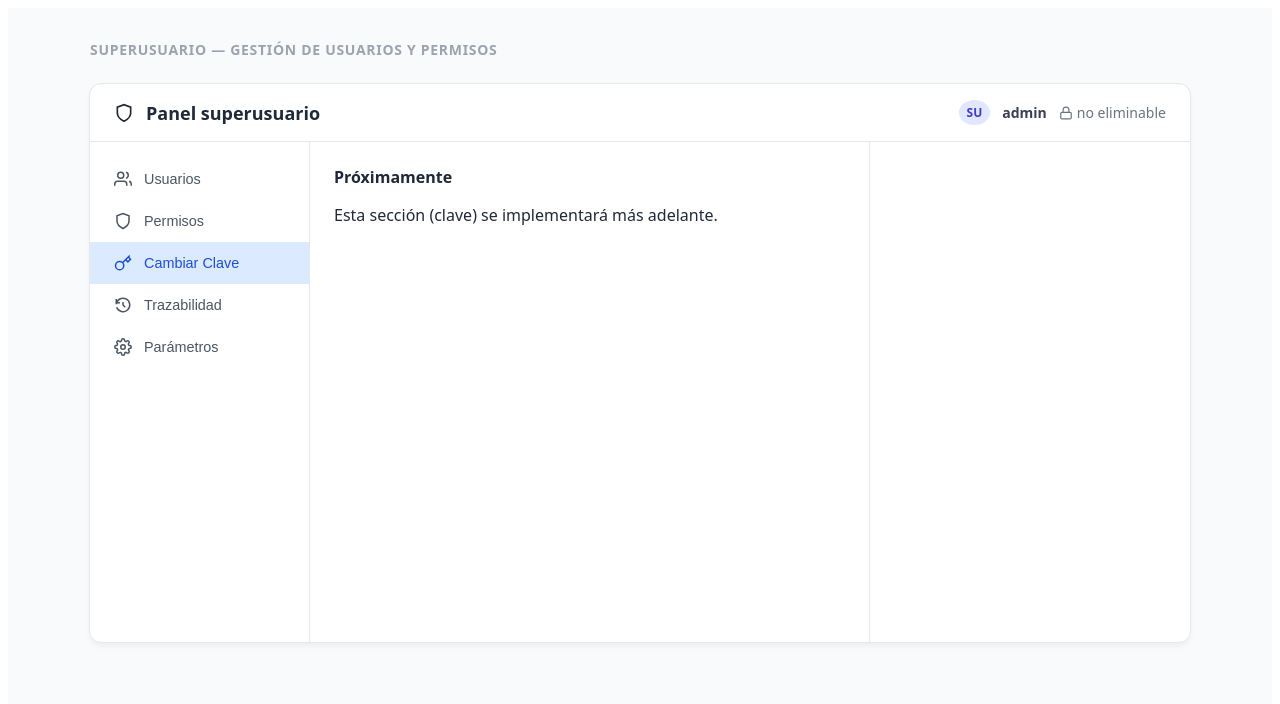
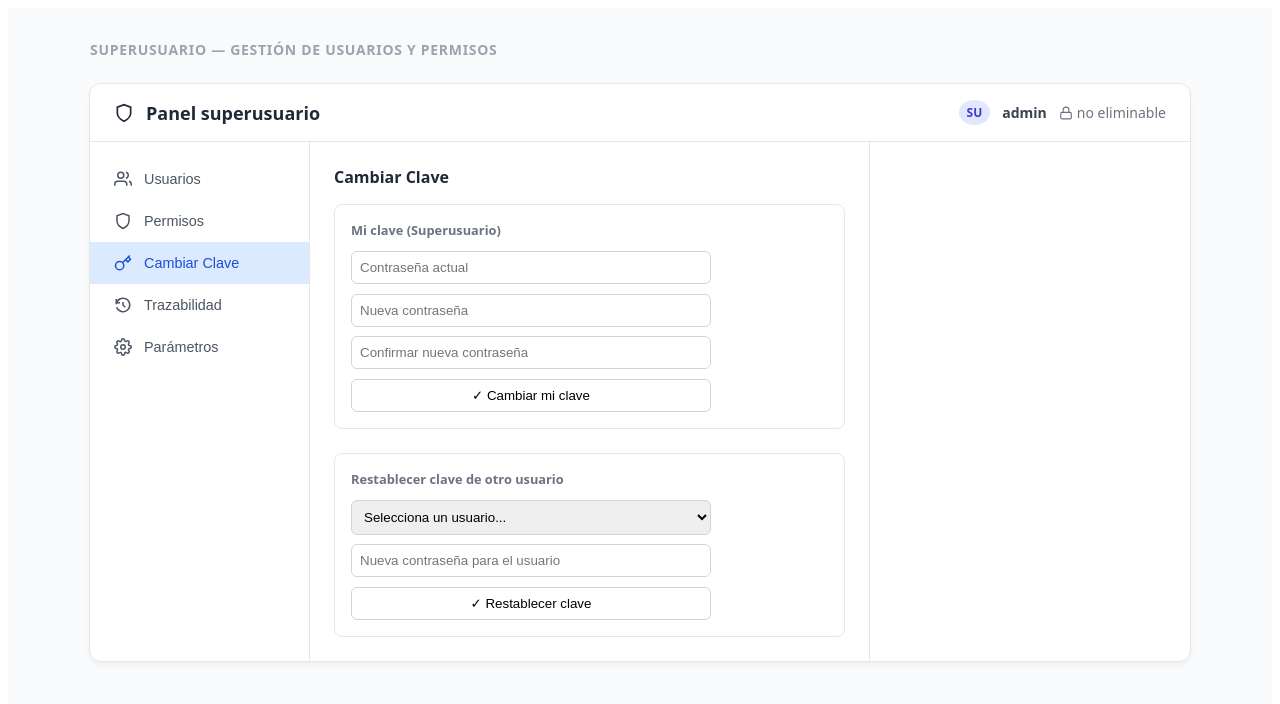
Before and after one commit to tiben10/front-end, a React (Vite) app: page /dashboard in a window 1280 px wide. Both pictures are taken after a click on the button "Cambiar Clave". Shown: the top 704 px of the page. Built offline with nearby package versions, Linux system fonts and the light colour scheme.

Commit message:
Agregando cambiar

```diff
--- a/src/pages/SuperUserDashboard.jsx
+++ b/src/pages/SuperUserDashboard.jsx
@@ -13,6 +13,19 @@ const SuperUserDashboard = () => {
     const [selectedUser, setSelectedUser] = useState(null);
     const [activeTab, setActiveTab] = useState('usuarios');
     const [savedMessage, setSavedMessage] = useState(false);
+
+    // --- Cambiar mi propia clave (Superusuario) ---
+    const [ownCurrentPass, setOwnCurrentPass] = useState('');
+    const [ownNewPass, setOwnNewPass] = useState('');
+    const [ownConfirmPass, setOwnConfirmPass] = useState('');
+    const [ownPassError, setOwnPassError] = useState('');
+    const [ownPassSuccess, setOwnPassSuccess] = useState(false);
+
+    // --- Cambiar la clave de otro usuario (reseteo administrativo) ---
+    const [targetUserId, setTargetUserId] = useState('');
+    const [targetNewPass, setTargetNewPass] = useState('');
+    const [targetPassError, setTargetPassError] = useState('');
+    const [targetPassSuccess, setTargetPassSuccess] = useState(false);
 
     // --- Crear usuario (simulado, solo en memoria) ---
     const [showCreateForm, setShowCreateForm] = useState(false);
@@ -167,6 +180,52 @@ const SuperUserDashboard = () => {
             case 'SECRETARIA': return 'role-se';
             default: return 'role-se';
         }
+    };
+
+    // Cambia mi propia clave (Superusuario). Solo valida en memoria, no llama a ningún backend.
+    const handleChangeOwnPassword = (e) => {
+        e.preventDefault();
+        setOwnPassError('');
+        setOwnPassSuccess(false);
+
+        if (!ownCurrentPass || !ownNewPass || !ownConfirmPass) {
+            setOwnPassError('Todos los campos son obligatorios.');
+            return;
+        }
+        if (ownNewPass.length < 8) {
+            setOwnPassError('La nueva contraseña debe tener al menos 8 caracteres.');
+            return;
+        }
+        if (ownNewPass !== ownConfirmPass) {
+            setOwnPassError('La nueva contraseña y su confirmación no coinciden.');
+            return;
+        }
+
+        setOwnPassSuccess(true);
+        setOwnCurrentPass('');
+        setOwnNewPass('');
+        setOwnConfirmPass('');
+        setTimeout(() => setOwnPassSuccess(false), 2500);
+    };
+
+    // Resetea la clave de otro usuario seleccionado en el combo. Solo simulado en memoria.
+    const handleResetUserPassword = (e) => {
+        e.preventDefault();
+        setTargetPassError('');
+        setTargetPassSuccess(false);
+
+        if (!targetUserId) {
+            setTargetPassError('Selecciona un usuario.');
+            return;
+        }
+        if (targetNewPass.length < 8) {
+            setTargetPassError('La nueva contraseña debe tener al menos 8 caracteres.');
+            return;
+        }
+
+        setTargetPassSuccess(true);
+        setTargetNewPass('');
+        setTimeout(() => setTargetPassSuccess(false), 2500);
     };
 
     return (
@@ -385,6 +444,80 @@ const SuperUserDashboard = () => {
                                 )}
                             </aside>
                         </>
+                    ) : activeTab === 'clave' ? (
+                        <main className="dash-content">
+                            <h3 className="section-title">Cambiar Clave</h3>
+
+                            <div className="perm-box" style={{ marginBottom: '1.5rem' }}>
+                                <p className="perm-subtitle">Mi clave (Superusuario)</p>
+                                <form onSubmit={handleChangeOwnPassword} style={{ display: 'flex', flexDirection: 'column', gap: '0.6rem', maxWidth: '360px' }}>
+                                    <input
+                                        type="password"
+                                        placeholder="Contraseña actual"
+                                        value={ownCurrentPass}
+                                        onChange={(e) => setOwnCurrentPass(e.target.value)}
+                                        style={{ padding: '0.5rem', border: '1px solid #d1d5db', borderRadius: '0.375rem' }}
+                                    />
+                                    <input
+                                        type="password"
+                                        placeholder="Nueva contraseña"
+                                        value={ownNewPass}
+                                        onChange={(e) => setOwnNewPass(e.target.value)}
+                                        style={{ padding: '0.5rem', border: '1px solid #d1d5db', borderRadius: '0.375rem' }}
+                                    />
+                                    <input
+                                        type="password"
+                                        placeholder="Confirmar nueva contraseña"
+                                        value={ownConfirmPass}
+                                        onChange={(e) => setOwnConfirmPass(e.target.value)}
+                                        style={{ padding: '0.5rem', border: '1px solid #d1d5db', borderRadius: '0.375rem' }}
+                                    />
+                                    <button type="submit" className="apply-btn">
+                                        ✓ Cambiar mi clave
+                                    </button>
+                                    {ownPassError && (
+                                        <p style={{ color: '#dc2626', fontSize: '0.85rem', margin: 0 }}>{ownPassError}</p>
+                                    )}
+                                    {ownPassSuccess && (
+                                        <p style={{ color: '#16a34a', fontSize: '0.85rem', fontWeight: 600, margin: 0 }}>✓ Clave actualizada correctamente.</p>
+                                    )}
+                                </form>
+                            </div>
+
+                            <div className="perm-box">
+                                <p className="perm-subtitle">Restablecer clave de otro usuario</p>
+                                <form onSubmit={handleResetUserPassword} style={{ display: 'flex', flexDirection: 'column', gap: '0.6rem', maxWidth: '360px' }}>
+                                    <select
+                                        value={targetUserId}
+                                        onChange={(e) => setTargetUserId(e.target.value)}
+                                        style={{ padding: '0.5rem', border: '1px solid #d1d5db', borderRadius: '0.375rem' }}
+                                    >
+                                        <option value="">Selecciona un usuario...</option>
+                                        {usuarios.filter(u => u.estado).map(u => (
+                                            <option key={u.idUsuario} value={u.idUsuario}>
+                                                {u.usuario} ({u.rol?.nombreRol?.toLowerCase()})
+                                            </option>
+                                        ))}
+                                    </select>
+                                    <input
+                                        type="password"
+                                        placeholder="Nueva contraseña para el usuario"
+                                        value={targetNewPass}
+                                        onChange={(e) => setTargetNewPass(e.target.value)}
+                                        style={{ padding: '0.5rem', border: '1px solid #d1d5db', borderRadius: '0.375rem' }}
+                                    />
+                                    <button type="submit" className="apply-btn">
+                                        ✓ Restablecer clave
+                                    </button>
+                                    {targetPassError && (
+                                        <p style={{ color: '#dc2626', fontSize: '0.85rem', margin: 0 }}>{targetPassError}</p>
+                                    )}
+                                    {targetPassSuccess && (
+                                        <p style={{ color: '#16a34a', fontSize: '0.85rem', fontWeight: 600, margin: 0 }}>✓ Clave restablecida correctamente.</p>
+                                    )}
+                                </form>
+                            </div>
+                        </main>
                     ) : (
                         <main className="dash-content">
                             <h3 className="section-title">Próximamente</h3>
```
